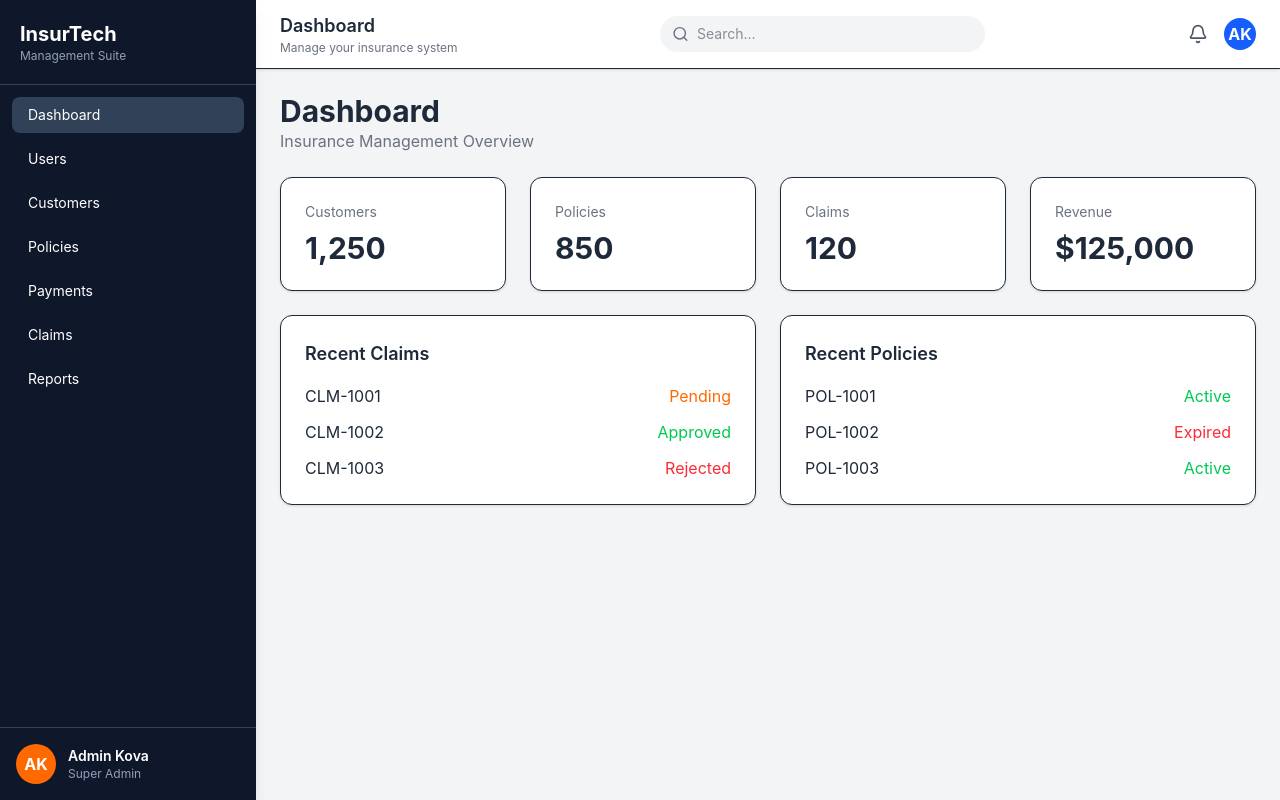
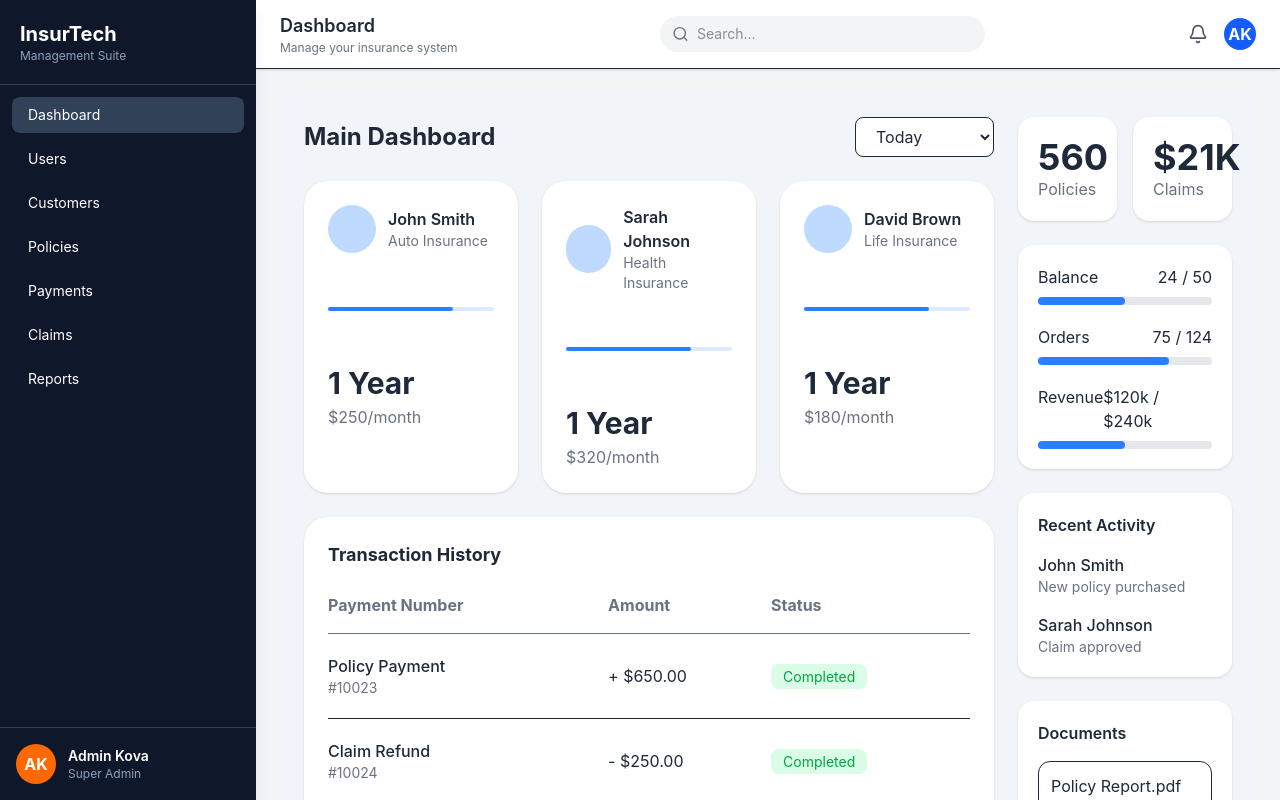
Before and after one commit to chanlita425/InsurTech, a React (Vite) app: page /dashboard in a window 1280 px wide. Built offline with nearby package versions, Linux system fonts and the light colour scheme.

Commit message:
UI Dashboard

```diff
--- a/src/pages/Dashboard.tsx
+++ b/src/pages/Dashboard.tsx
@@ -1,106 +1,267 @@
 export default function Dashboard() {
-  const stats = [
+  const customers = [
     {
-      title: "Customers",
-      value: "1,250",
+      name: "John Smith",
+      type: "Auto Insurance",
+      period: "1 Year",
+      price: "$250/month",
     },
     {
-      title: "Policies",
-      value: "850",
+      name: "Sarah Johnson",
+      type: "Health Insurance",
+      period: "1 Year",
+      price: "$320/month",
     },
     {
-      title: "Claims",
-      value: "120",
+      name: "David Brown",
+      type: "Life Insurance",
+      period: "1 Year",
+      price: "$180/month",
+    },
+  ];
+
+  const transactions = [
+    {
+      id: "#10023",
+      title: "Policy Payment",
+      amount: "+ $650.00",
+      status: "Completed",
     },
     {
-      title: "Revenue",
-      value: "$125,000",
+      id: "#10024",
+      title: "Claim Refund",
+      amount: "- $250.00",
+      status: "Completed",
+    },
+    {
+      id: "#10025",
+      title: "Payment Failed",
+      amount: "- $128.00",
+      status: "Declined",
     },
   ];
 
   return (
-    <div className="space-y-6">
+    <div className="min-h-screen bg-slate-100 p-6">
+      <div className="grid grid-cols-12 gap-6">
 
-      {/* Page Header */}
+        {/* LEFT SIDE */}
+        <div className="col-span-12 xl:col-span-9 space-y-6">
+
+          {/* Header */}
+          <div className="flex justify-between items-center">
+            <h1 className="text-2xl font-bold">
+              Main Dashboard
+            </h1>
+
+            <select className="border rounded-lg px-4 py-2 bg-white">
+              <option>Today</option>
+              <option>This Week</option>
+              <option>This Month</option>
+            </select>
+          </div>
+
+          {/* Customer Cards */}
+          <div className="grid md:grid-cols-3 gap-6">
+            {customers.map((item) => (
+              <div
+                key={item.name}
+                className="bg-white rounded-3xl p-6 shadow-sm"
+              >
+                <div className="flex items-center gap-3">
+                  <div className="w-12 h-12 rounded-full bg-blue-200" />
+
                   <div>
-        <h1 className="text-3xl font-bold text-gray-800">
-          Dashboard
-        </h1>
-        <p className="text-gray-500">
-          Insurance Management Overview
+                    <h3 className="font-semibold">
+                      {item.name}
+                    </h3>
+
+                    <p className="text-sm text-gray-500">
+                      {item.type}
                     </p>
                   </div>
+                </div>
 
-      {/* Stats Cards */}
-      <div className="grid grid-cols-1 sm:grid-cols-2 xl:grid-cols-4 gap-6">
-        {stats.map((item) => (
-          <div
-            key={item.title}
-            className="bg-white rounded-xl shadow-sm p-6 border"
-          >
-            <p className="text-gray-500 text-sm">
-              {item.title}
+                <div className="my-8">
+                  <div className="h-12 flex items-center">
+                    <div className="w-full h-1 bg-blue-100 rounded-full relative">
+                      <div className="absolute left-0 top-0 h-1 w-3/4 bg-blue-500 rounded-full" />
+                    </div>
+                  </div>
+                </div>
+
+                <h2 className="text-3xl font-bold">
+                  {item.period}
+                </h2>
+
+                <p className="text-gray-500 mt-1">
+                  {item.price}
                 </p>
-
-            <h2 className="text-3xl font-bold mt-2">
-              {item.value}
-            </h2>
               </div>
             ))}
           </div>
 
-      {/* Tables */}
-      <div className="grid grid-cols-1 xl:grid-cols-2 gap-6">
-
-        {/* Recent Claims */}
-        <div className="bg-white rounded-xl shadow-sm p-6 border">
-          <h2 className="font-semibold text-lg mb-4">
-            Recent Claims
+          {/* Transaction History */}
+          <div className="bg-white rounded-3xl shadow-sm p-6">
+            <h2 className="font-bold text-lg mb-6">
+              Transaction History
             </h2>
 
-          <div className="space-y-3">
-            <div className="flex justify-between">
-              <span>CLM-1001</span>
-              <span className="text-orange-500">Pending</span>
+            <div className="overflow-x-auto">
+              <table className="w-full">
+                <thead>
+                  <tr className="border-b text-left text-gray-500">
+                    <th className="pb-4">Payment Number</th>
+                    <th className="pb-4">Amount</th>
+                    <th className="pb-4">Status</th>
+                  </tr>
+                </thead>
+
+                <tbody>
+                  {transactions.map((item) => (
+                    <tr
+                      key={item.id}
+                      className="border-b last:border-0"
+                    >
+                      <td className="py-5">
+                        <div>
+                          <p className="font-medium">
+                            {item.title}
+                          </p>
+
+                          <p className="text-sm text-gray-500">
+                            {item.id}
+                          </p>
+                        </div>
+                      </td>
+
+                      <td>{item.amount}</td>
+
+                      <td>
+                        <span
+                          className={`px-3 py-1 rounded-lg text-sm ${
+                            item.status === "Completed"
+                              ? "bg-green-100 text-green-600"
+                              : "bg-red-100 text-red-600"
+                          }`}
+                        >
+                          {item.status}
+                        </span>
+                      </td>
+                    </tr>
+                  ))}
+                </tbody>
+              </table>
             </div>
 
-            <div className="flex justify-between">
-              <span>CLM-1002</span>
-              <span className="text-green-500">Approved</span>
+            <button className="w-full mt-6 bg-slate-100 rounded-xl py-3">
+              View All Transactions
+            </button>
+          </div>
         </div>
 
-            <div className="flex justify-between">
-              <span>CLM-1003</span>
-              <span className="text-red-500">Rejected</span>
+        {/* RIGHT SIDEBAR */}
+        <div className="col-span-12 xl:col-span-3 space-y-6">
+
+          {/* Stats */}
+          <div className="grid grid-cols-2 gap-4">
+            <div className="bg-white rounded-2xl p-5 shadow-sm">
+              <h3 className="text-4xl font-bold">560</h3>
+              <p className="text-gray-500">Policies</p>
+            </div>
+
+            <div className="bg-white rounded-2xl p-5 shadow-sm">
+              <h3 className="text-4xl font-bold">$21K</h3>
+              <p className="text-gray-500">Claims</p>
+            </div>
+          </div>
+
+          {/* Progress */}
+          <div className="bg-white rounded-2xl p-5 shadow-sm space-y-5">
+            <div>
+              <div className="flex justify-between mb-2">
+                <span>Balance</span>
+                <span>24 / 50</span>
+              </div>
+
+              <div className="h-2 bg-gray-200 rounded-full">
+                <div className="h-2 w-1/2 bg-blue-500 rounded-full" />
+              </div>
+            </div>
+
+            <div>
+              <div className="flex justify-between mb-2">
+                <span>Orders</span>
+                <span>75 / 124</span>
+              </div>
+
+              <div className="h-2 bg-gray-200 rounded-full">
+                <div className="h-2 w-3/4 bg-blue-500 rounded-full" />
+              </div>
+            </div>
+
+            <div>
+              <div className="flex justify-between mb-2">
+                <span>Revenue</span>
+                <span>$120k / $240k</span>
+              </div>
+
+              <div className="h-2 bg-gray-200 rounded-full">
+                <div className="h-2 w-1/2 bg-blue-500 rounded-full" />
               </div>
             </div>
           </div>
 
-        {/* Recent Policies */}
-        <div className="bg-white rounded-xl shadow-sm p-6 border">
-          <h2 className="font-semibold text-lg mb-4">
-            Recent Policies
-          </h2>
+          {/* Activity */}
+          <div className="bg-white rounded-2xl p-5 shadow-sm">
+            <h3 className="font-semibold mb-4">
+              Recent Activity
+            </h3>
+
+            <div className="space-y-4">
+              <div>
+                <p className="font-medium">
+                  John Smith
+                </p>
+                <p className="text-sm text-gray-500">
+                  New policy purchased
+                </p>
+              </div>
+
+              <div>
+                <p className="font-medium">
+                  Sarah Johnson
+                </p>
+                <p className="text-sm text-gray-500">
+                  Claim approved
+                </p>
+              </div>
+            </div>
+          </div>
+
+          {/* Downloads */}
+          <div className="bg-white rounded-2xl p-5 shadow-sm">
+            <h3 className="font-semibold mb-4">
+              Documents
+            </h3>
 
             <div className="space-y-3">
-            <div className="flex justify-between">
-              <span>POL-1001</span>
-              <span className="text-green-500">Active</span>
+              <div className="border rounded-xl p-3">
+                Policy Report.pdf
               </div>
 
-            <div className="flex justify-between">
-              <span>POL-1002</span>
-              <span className="text-red-500">Expired</span>
+              <div className="border rounded-xl p-3">
+                Claims Report.pdf
               </div>
 
-            <div className="flex justify-between">
-              <span>POL-1003</span>
-              <span className="text-green-500">Active</span>
+              <div className="border rounded-xl p-3">
+                Customer List.xlsx
               </div>
             </div>
           </div>
 
         </div>
       </div>
+    </div>
   );
 }
```
Lines whose indentation alone changed are shown as unchanged.
